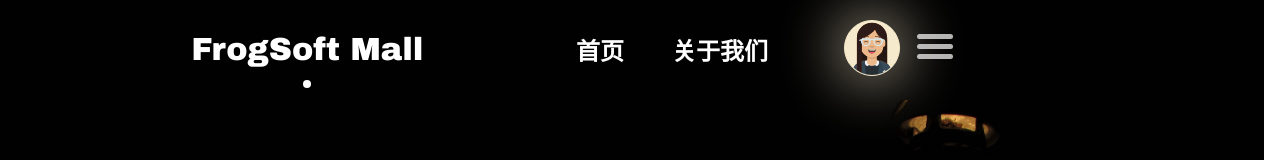
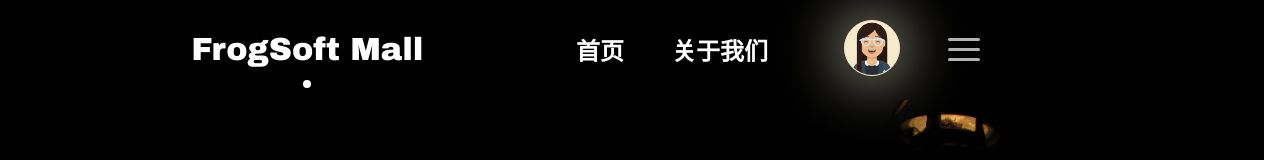
Before and after one commit to frog-software/frogsoft-mall, a Vue app in the folder frontend/: page / in a window 1280 px wide. Shown: the top 160 px of the page. Built offline with nearby package versions, Linux system fonts and the light colour scheme.

Commit message:
feat(frontend): update drawer menu

```diff
--- a/frontend/src/components/DrawerMenu.vue
+++ b/frontend/src/components/DrawerMenu.vue
@@ -23,18 +23,19 @@ const routerLinkList = ref<routerLinkItem[]>([
 </script>
 
 <template>
-  <nav class="menu">
-    <input type="checkbox" class="menu-toggle" id="menu_toggle" >
-    <label for="menu_toggle"></label>
+  <div class="menu" style="background: #42b983">
+    <input type="checkbox" class="menu-toggle" id="menu_toggle">
+    <label for="menu_toggle" style="position: absolute; top: 0; bottom: 0"></label>
 
     <div>
       <div v-for="item in routerLinkList" class="menu-item">
         <router-link :to="{ path: item.path }">
-          <el-button type="primary" :icon="item.icon" circle size="large" class="button"/>
+          <el-button type="primary" :icon="item.icon" size="large" class="button"/>
         </router-link>
       </div>
     </div>
-  </nav>
+
+  </div>
 </template>
 
 <script lang="ts">
@@ -44,103 +45,106 @@ export default {
 </script>
 
 <style scoped>
-* {
-  margin: 0;
-  padding: 0;
-}
 
+/* 触发框 */
 .menu-toggle {
   position: absolute;
-  display: block;
   top: 0;
   bottom: 0;
-  right: 24.1vw;
+
+  /* 只能以这种方式设置不可见 */
+  display: block;
+  opacity: 0;
+
   width: 32px;
   height: 32px;
   z-index: 2;
-  opacity: 0;
+
+  cursor: pointer;
+  margin: auto;
+}
+
+/* 中杠 */
+.menu-toggle + label::before,
+.menu-toggle + label,
+.menu-toggle + label::after {
+  width: 32px;
+  height: 3px;
+  display: block;
+  z-index: 1;
+  border-radius: 3px;
+  background: rgba(255, 255, 255, 0.7);
+  transition: transform 0.5s, top 0.5s;
   margin: auto;
   cursor: pointer;
+  position: absolute;
+  top: 24px;
+
 }
 
+/* 上下杠公用 */
+.menu-toggle + label::before,
+.menu-toggle + label::after {
+  width: 32px;
+  height: 3px;
+  display: block;
+  z-index: 1;
+  border-radius: 3px;
+  background: rgba(255, 255, 255, 0.7);
+  transition: transform 0.5s, top 0.5s;
+  content: '';
+  position: absolute;
+}
+
+/* 横杠悬浮 */
 .menu-toggle:hover + label,
 .menu-toggle:hover + label::before,
 .menu-toggle:hover + label::after {
   background: white;
 }
 
+.menu-toggle:checked + label::before,
+.menu-toggle:checked + label::after {
+  top: 0;
+  width: 32px;
+  transform-origin: 50% 50%;
+}
+
+/* 横杠触发 */
+.menu-toggle:checked + label::before {
+  background: white;
+  transform: rotate(45deg);
+}
 .menu-toggle:checked + label {
   background: transparent;
 }
-
-.menu-toggle:checked + label::before,
 .menu-toggle:checked + label::after {
-  top: 0;
-  width: 36px;
-  transform-origin: 50% 50%;
+  background: white;
+  transform: rotate(-45deg);
 }
 
-/* 上中下三条横杠 */
-.menu-toggle:checked + label::before {
-  transform: rotate(45deg);
-}
-
+/* 关闭时按钮禁用 */
 .menu-toggle ~ div .menu-item {
+  opacity: 0;
   visibility: collapse;
 }
-
 .menu-toggle:checked ~ div .menu-item {
   opacity: 1;
   visibility: visible;
 }
 
-.menu-toggle:checked + label::after {
-  transform: rotate(-45deg);
+/* 弹出按钮动画 */
+.menu-toggle:checked ~ div .menu-item:nth-child(1) {
+  transform: translateX(60px);
+}
+.menu-toggle:checked ~ div .menu-item:nth-child(2) {
+  transform: translateX(120px);
 }
 
-
-.menu-toggle:checked ~ div .menu-item:nth-child(1) {
-  transform: translateX(80px);
-}
-
-.menu-toggle:checked ~ div .menu-item:nth-child(2) {
-  transform: translateX(160px);
-}
-
-.menu-toggle + label {
-  width: 36px;
-  height: 5px;
-  display: block;
-  z-index: 6;
-  border-radius: 3px;
-  background: rgba(255, 255, 255, 0.7);
-  transition: transform 0.5s, top 0.5s;
-  margin: auto;
-
-  position: absolute;
-  top: 24px;
-  right: 24vw;
-  cursor: pointer;
-}
-
-.menu-toggle + label::before,
-.menu-toggle + label::after {
-  width: 36px;
-  height: 5px;
-  display: block;
-  z-index: 6;
-  border-radius: 3px;
-  background: rgba(255, 255, 255, 0.7);
-  transition: transform 0.5s, top 0.5s;
-  content: '';
-  position: absolute;
-  left: 0;
-}
-
+/* 上下杠位置 */
 .menu-toggle + label::before {
   top: 10px;
 }
-
 .menu-toggle + label::after {
   top: -10px;
 }
@@ -148,23 +152,22 @@ export default {
 .menu-item {
   position: absolute;
   display: block;
-  top: 0;
-  right: 23.5vw;
+  top: 4px;
+  bottom: 0;
   margin: auto;
-  opacity: 0;
+  visibility: collapse;
   transition: all 0.5s;
-  z-index: 5;
+  z-index: 1;
 }
 
 .button {
-  height: 56px;
-  width: 56px;
+  height: 48px;
+  width: 48px;
+  font-size: 30px;
   margin: auto;
-  font-size: 28px;
-  color: #c1ab85;
-  background: rgba(255, 255, 255, 0.02);
-  backdrop-filter: blur(8px);
-  border: 1px solid rgba(255, 255, 255, 0.8);
+  color: white;
+  background: transparent;
+  border: none;
 }
 
 .button:hover {
```
